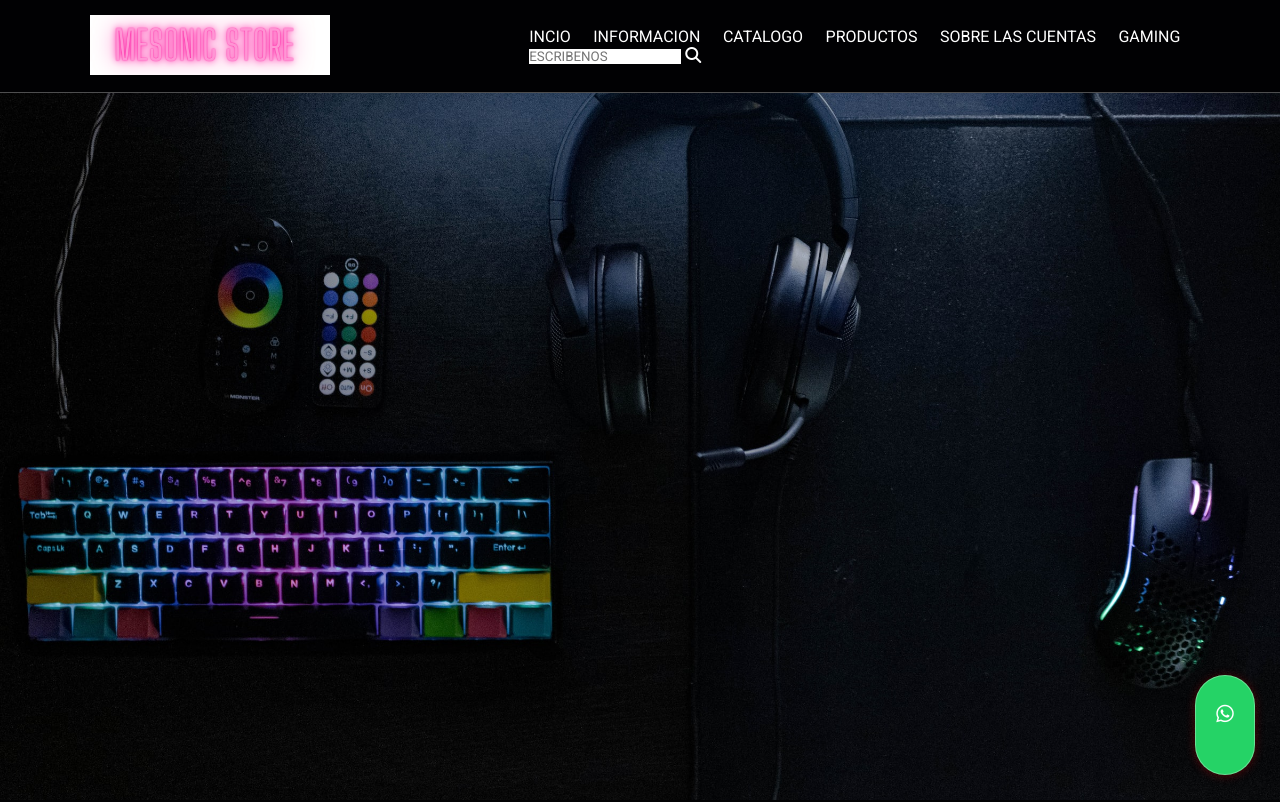
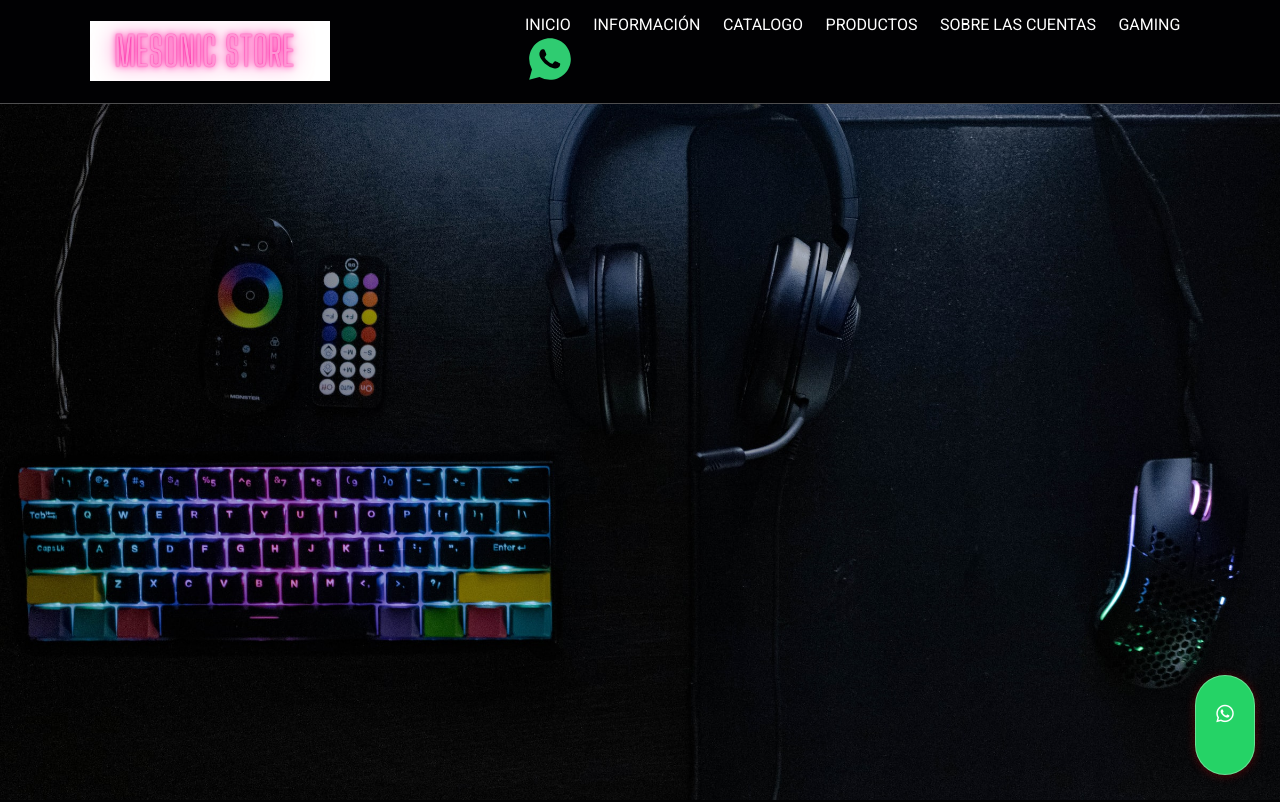
Before and after one commit to mesonicstore/mesonicstoress, a plain HTML site: page index.html in a window 1280 px wide. Shown: the top 802 px of the page. Drawn offline with Linux system fonts and the light colour scheme; files that its build step writes are made by us from their sources.

Commit message:
Se corrige etiquetas no cerradas

```diff
--- a/index.html
+++ b/index.html
@@ -24,8 +24,8 @@
     </a>
 
     <nav class="navbar">
-        <a href="#home">INCIO</a>
-        <a href="#about">INFORMACION</a>
+        <a href="#home">INICIO</a>
+        <a href="#about">INFORMACI&Oacute;N</a>
         <a href="#menu">CATALOGO</a>
         <a href="#products">PRODUCTOS</a>
         <a href="#review">SOBRE LAS CUENTAS</a>
@@ -34,8 +34,9 @@
         <html lang="es">
         <head>
            <br>
-           <a href="https://api.whatsapp.com/send?phone=931806468"><img src="/images/whatsapp-fill.svg" style="width: 50px;height: 50px</a>
-    </div>
+           <a href="https://api.whatsapp.com/send?phone=931806468"><img src="/images/whatsapp-fill.svg" style="width: 50px;height: 50px;"></img></a>
+        </head>
+    </nav>
 
     <div class="search-form">
         <input type="search" id="search-box" placeholder="ESCRIBENOS">
```
